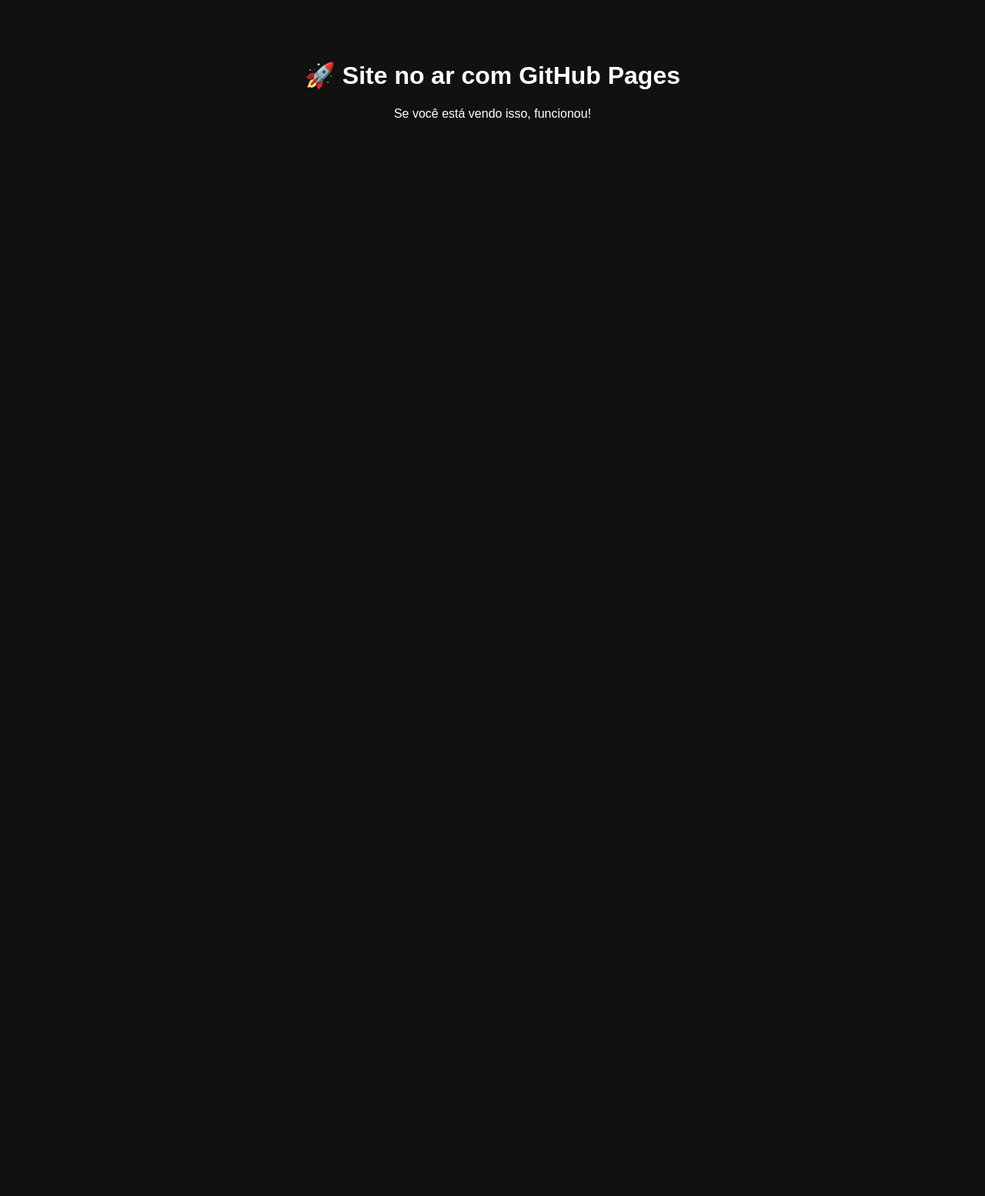
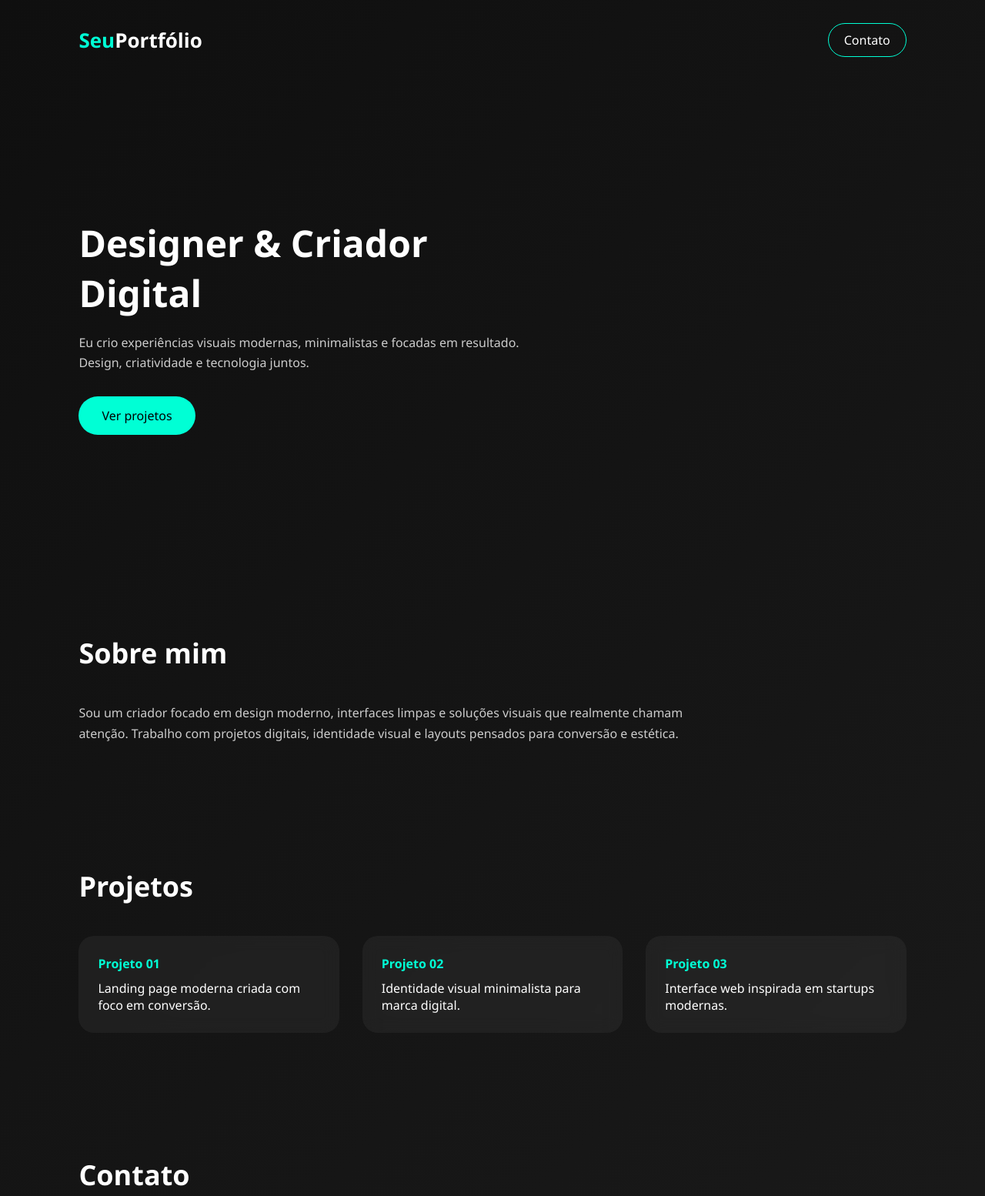
Before and after one commit to rnx8voficial-cloud/RNX-site, a plain HTML site: page index.html in a window 1280 px wide. Shown: the top 1554 px of the page at 77% size. Before the commit the page ends 800 px from the top, so only its background shows below. Drawn offline with Linux system fonts and the light colour scheme.

Commit message:
Update index.html

```diff
--- a/index.html
+++ b/index.html
@@ -1,20 +1,206 @@
 <!DOCTYPE html>
 <html lang="pt-br">
 <head>
-  <meta charset="UTF-8">
-  <title>Meu primeiro site</title>
+  <meta charset="UTF-8" />
+  <meta name="viewport" content="width=device-width, initial-scale=1.0"/>
+  <title>Portfólio | Seu Nome</title>
+
   <style>
+    * {
+      margin: 0;
+      padding: 0;
+      box-sizing: border-box;
+      font-family: 'Segoe UI', sans-serif;
+    }
+
     body {
-      background: #111;
+      background: linear-gradient(135deg, #0f0f0f, #1a1a1a);
       color: #fff;
-      font-family: Arial;
+      overflow-x: hidden;
+    }
+
+    header {
+      padding: 30px 8%;
+      display: flex;
+      justify-content: space-between;
+      align-items: center;
+    }
+
+    header h1 {
+      font-size: 26px;
+      font-weight: 700;
+    }
+
+    header span {
+      color: #00ffd5;
+    }
+
+    header a {
+      color: #fff;
+      text-decoration: none;
+      border: 1px solid #00ffd5;
+      padding: 10px 20px;
+      border-radius: 25px;
+      transition: 0.3s;
+    }
+
+    header a:hover {
+      background: #00ffd5;
+      color: #000;
+    }
+
+    .hero {
+      height: 80vh;
+      display: flex;
+      align-items: center;
+      padding: 0 8%;
+    }
+
+    .hero-text {
+      max-width: 600px;
+      animation: fadeUp 1s ease;
+    }
+
+    .hero-text h2 {
+      font-size: 48px;
+      margin-bottom: 20px;
+    }
+
+    .hero-text p {
+      color: #ccc;
+      line-height: 1.6;
+      margin-bottom: 30px;
+    }
+
+    .hero-text button {
+      background: #00ffd5;
+      border: none;
+      padding: 14px 30px;
+      border-radius: 30px;
+      font-size: 16px;
+      cursor: pointer;
+    }
+
+    section {
+      padding: 80px 8%;
+    }
+
+    section h3 {
+      font-size: 36px;
+      margin-bottom: 40px;
+    }
+
+    .about {
+      max-width: 800px;
+      color: #ccc;
+      line-height: 1.7;
+    }
+
+    .projects {
+      display: grid;
+      grid-template-columns: repeat(auto-fit, minmax(250px, 1fr));
+      gap: 30px;
+    }
+
+    .card {
+      background: rgba(255,255,255,0.05);
+      border-radius: 20px;
+      padding: 25px;
+      transition: 0.3s;
+      backdrop-filter: blur(10px);
+    }
+
+    .card:hover {
+      transform: translateY(-10px);
+      background: rgba(255,255,255,0.08);
+    }
+
+    .card h4 {
+      margin-bottom: 10px;
+      color: #00ffd5;
+    }
+
+    footer {
+      padding: 40px 8%;
       text-align: center;
-      padding-top: 50px;
+      color: #888;
+    }
+
+    @keyframes fadeUp {
+      from {
+        opacity: 0;
+        transform: translateY(40px);
+      }
+      to {
+        opacity: 1;
+        transform: translateY(0);
+      }
+    }
+
+    @media (max-width: 768px) {
+      .hero-text h2 {
+        font-size: 36px;
+      }
     }
   </style>
 </head>
+
 <body>
-  <h1>🚀 Site no ar com GitHub Pages</h1>
-  <p>Se você está vendo isso, funcionou!</p>
+
+  <header>
+    <h1><span>Seu</span>Portfólio</h1>
+    <a href="#contato">Contato</a>
+  </header>
+
+  <div class="hero">
+    <div class="hero-text">
+      <h2>Designer & Criador Digital</h2>
+      <p>
+        Eu crio experiências visuais modernas, minimalistas e focadas em resultado.
+        Design, criatividade e tecnologia juntos.
+      </p>
+      <button>Ver projetos</button>
+    </div>
+  </div>
+
+  <section>
+    <h3>Sobre mim</h3>
+    <p class="about">
+      Sou um criador focado em design moderno, interfaces limpas e soluções visuais
+      que realmente chamam atenção. Trabalho com projetos digitais, identidade visual
+      e layouts pensados para conversão e estética.
+    </p>
+  </section>
+
+  <section>
+    <h3>Projetos</h3>
+    <div class="projects">
+      <div class="card">
+        <h4>Projeto 01</h4>
+        <p>Landing page moderna criada com foco em conversão.</p>
+      </div>
+
+      <div class="card">
+        <h4>Projeto 02</h4>
+        <p>Identidade visual minimalista para marca digital.</p>
+      </div>
+
+      <div class="card">
+        <h4>Projeto 03</h4>
+        <p>Interface web inspirada em startups modernas.</p>
+      </div>
+    </div>
+  </section>
+
+  <section id="contato">
+    <h3>Contato</h3>
+    <p>Email: seuemail@email.com</p>
+    <p>Instagram: @seuuser</p>
+  </section>
+
+  <footer>
+    © 2026 • Criado por você
+  </footer>
+
 </body>
 </html>
```
